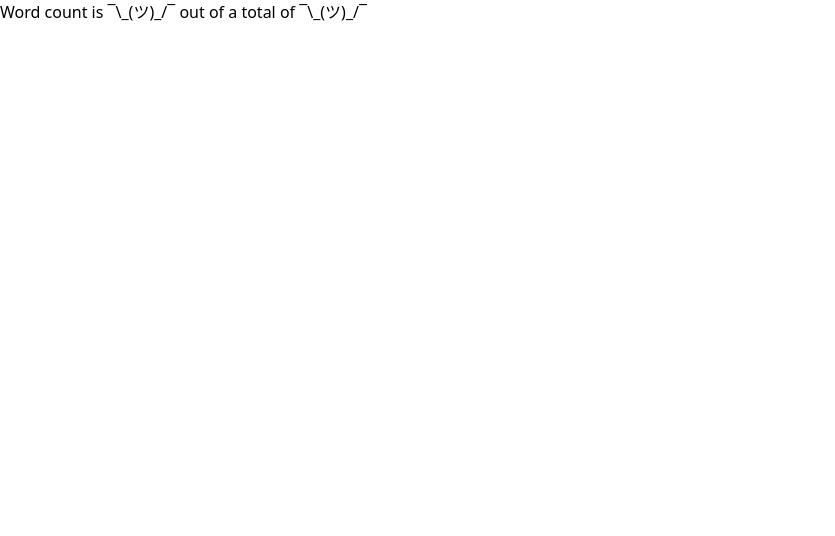
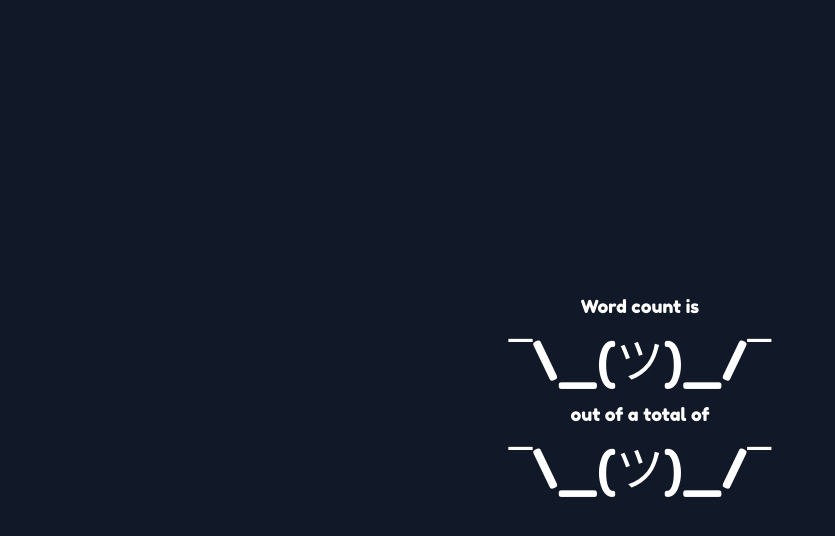
Before and after one commit to shieldo/wonderful-progress-app, a Nuxt app: page / in a window 1280 px wide. Shown: the top 536 px of the page, without its empty margins (0-835 px from the left). Built offline with nearby package versions, Linux system fonts and the light colour scheme; no server answers.

Commit message:
style and center, and use a silly font

```diff
--- a/pages/index.vue
+++ b/pages/index.vue
@@ -1,5 +1,7 @@
 <template>
-  <h1>Word count is {{ wc }} out of a total of {{ totalWords }}</h1>
+<main class="min-h-screen bg-gray-900 flex">
+  <p class="text-white text-center text-lg m-auto">Word count is <span class="block text-5xl my-4">{{ wc }}</span> out of a total of <span class="block text-5xl my-4">{{ totalWords }}</span></p>
+</main>
 </template>
 
 <script>
@@ -20,8 +22,12 @@ export default {
       // handle error
       return;
     }
-    this.wc = res.data.wc;
-    this.totalWords = res.data.totalWords;
+    this.wc = res.data.wc.toLocaleString();
+    this.totalWords = res.data.totalWords.toLocaleString();
   }
 }
 </script>
+
+<style>
+@import url('https://fonts.googleapis.com/css2?family=Fredoka+One&display=swap');
+</style>
--- /dev/null
+++ b/tailwind.config.js
@@ -0,0 +1,14 @@
+const defaultTheme = require('tailwindcss/defaultTheme');
+
+module.exports = {
+    purge: [],
+    theme: {
+        extend: {
+        fontFamily: {
+            sans: ['Fredoka One', ...defaultTheme.fontFamily.sans],
+        },
+        },
+    },
+    variants: {},
+    plugins: [],
+};
```
